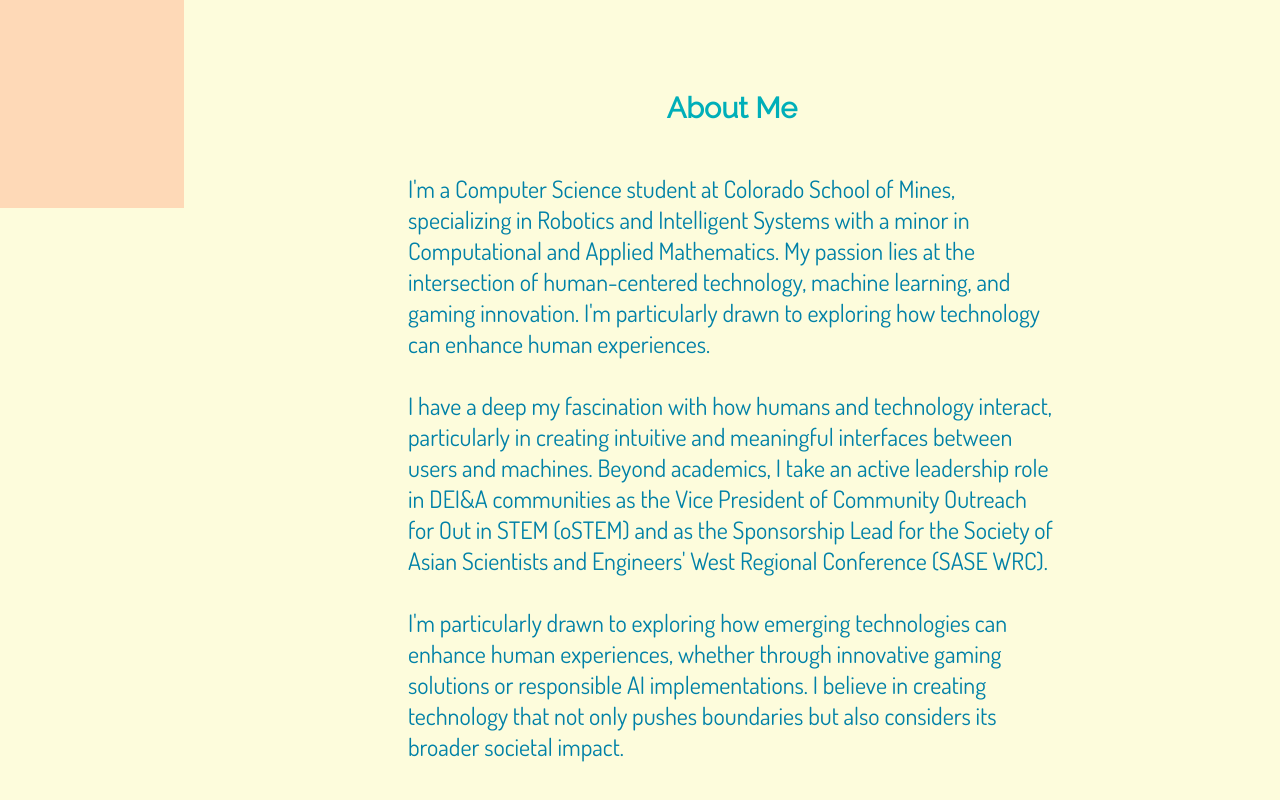
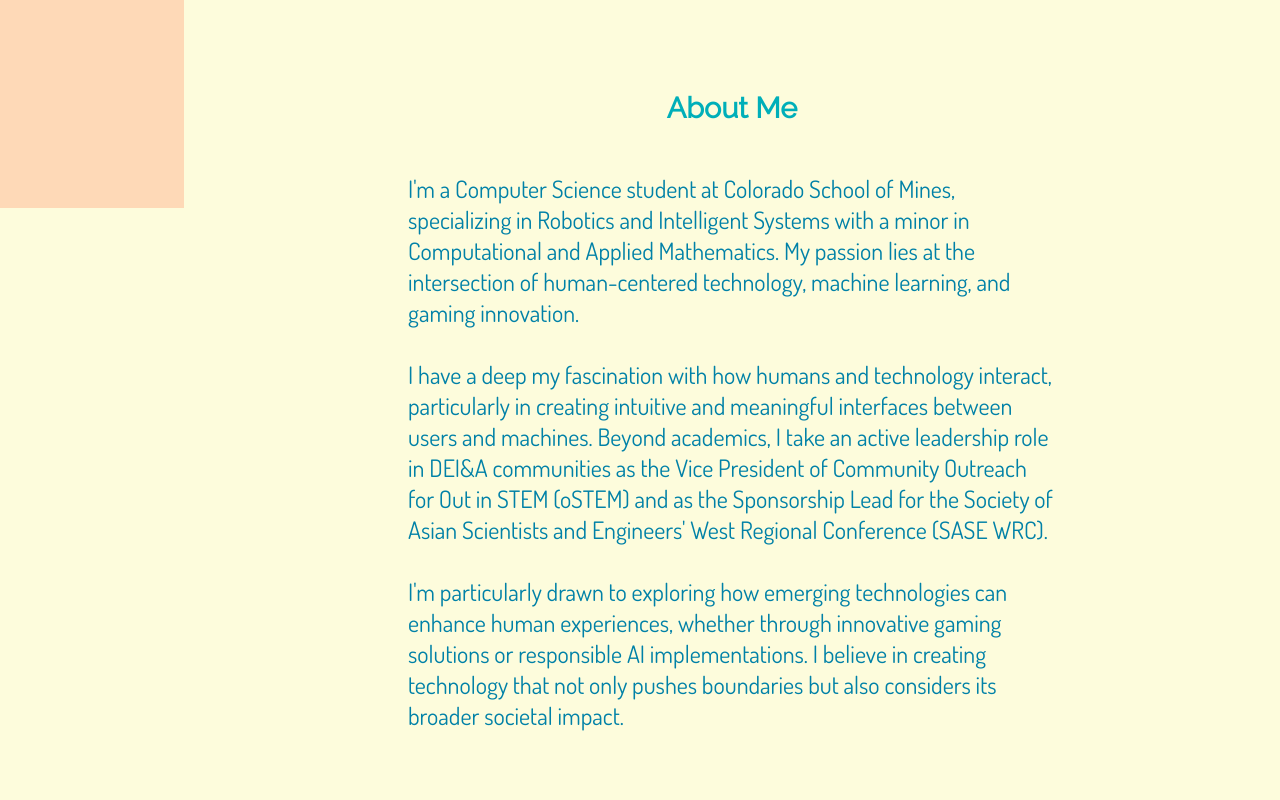
Before and after one commit to AnnAnnHuang/AnnAnnHuang.github.io, a plain HTML site: page index.html in a window 1280 px wide. Shown: the part 608-1408 px from the top of the page. Drawn offline with nearby package versions, Linux system fonts and the light colour scheme.

Commit message:
Double sentence

```diff
--- a/index.html
+++ b/index.html
@@ -48,7 +48,7 @@
 	<!-- About Me Section -->
 	<section class="about" id = "about">
 		<h2>About Me</h2>
-		<p> I'm a Computer Science student at Colorado School of Mines, specializing in Robotics and Intelligent Systems with a minor in Computational and Applied Mathematics. My passion lies at the intersection of human-centered technology, machine learning, and gaming innovation. I'm particularly drawn to exploring how technology can enhance human experiences.
+		<p> I'm a Computer Science student at Colorado School of Mines, specializing in Robotics and Intelligent Systems with a minor in Computational and Applied Mathematics. My passion lies at the intersection of human-centered technology, machine learning, and gaming innovation.
 
 		I have a deep my fascination with how humans and technology interact, particularly in creating intuitive and meaningful interfaces between users and machines. Beyond academics, I take an active leadership role in DEI&A communities as the Vice President of Community Outreach for Out in STEM (oSTEM) and as the Sponsorship Lead for the Society of Asian Scientists and Engineers' West Regional Conference (SASE WRC).
 
```
